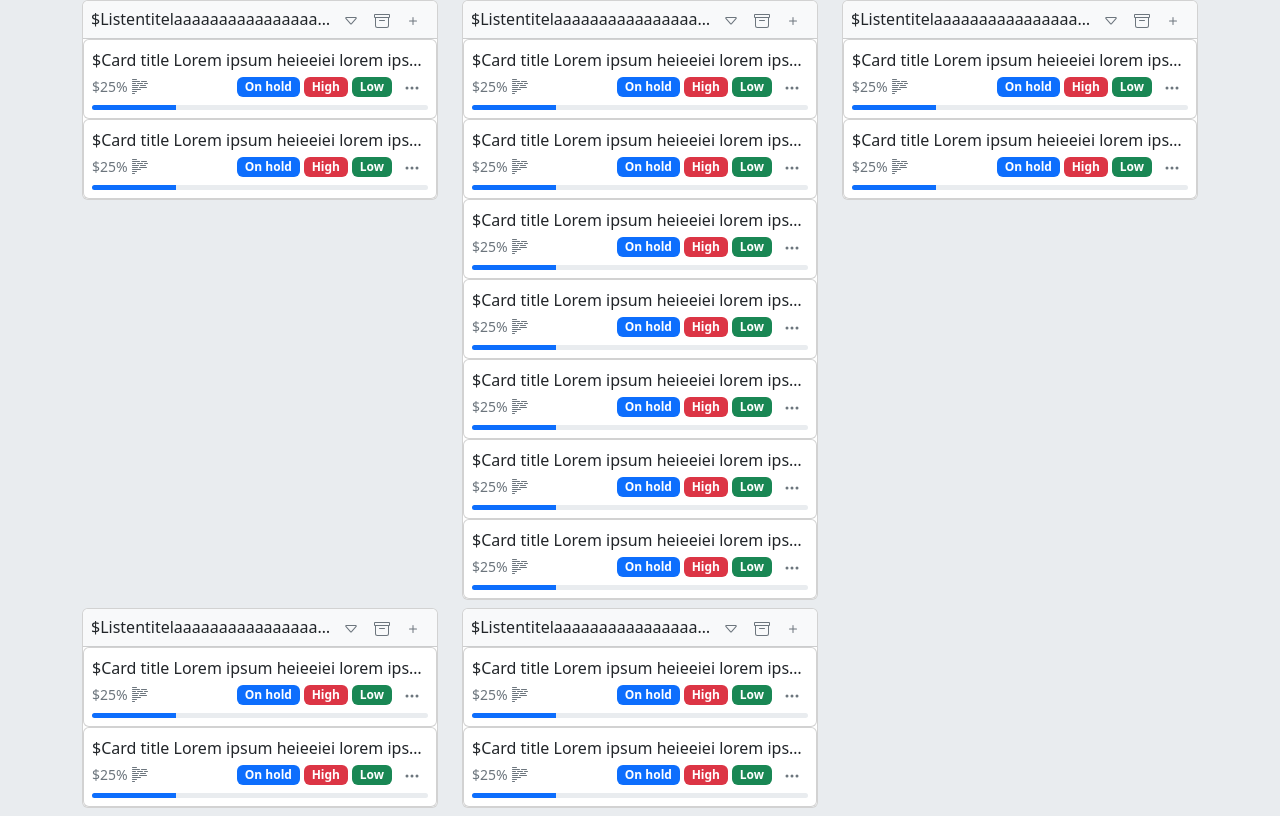
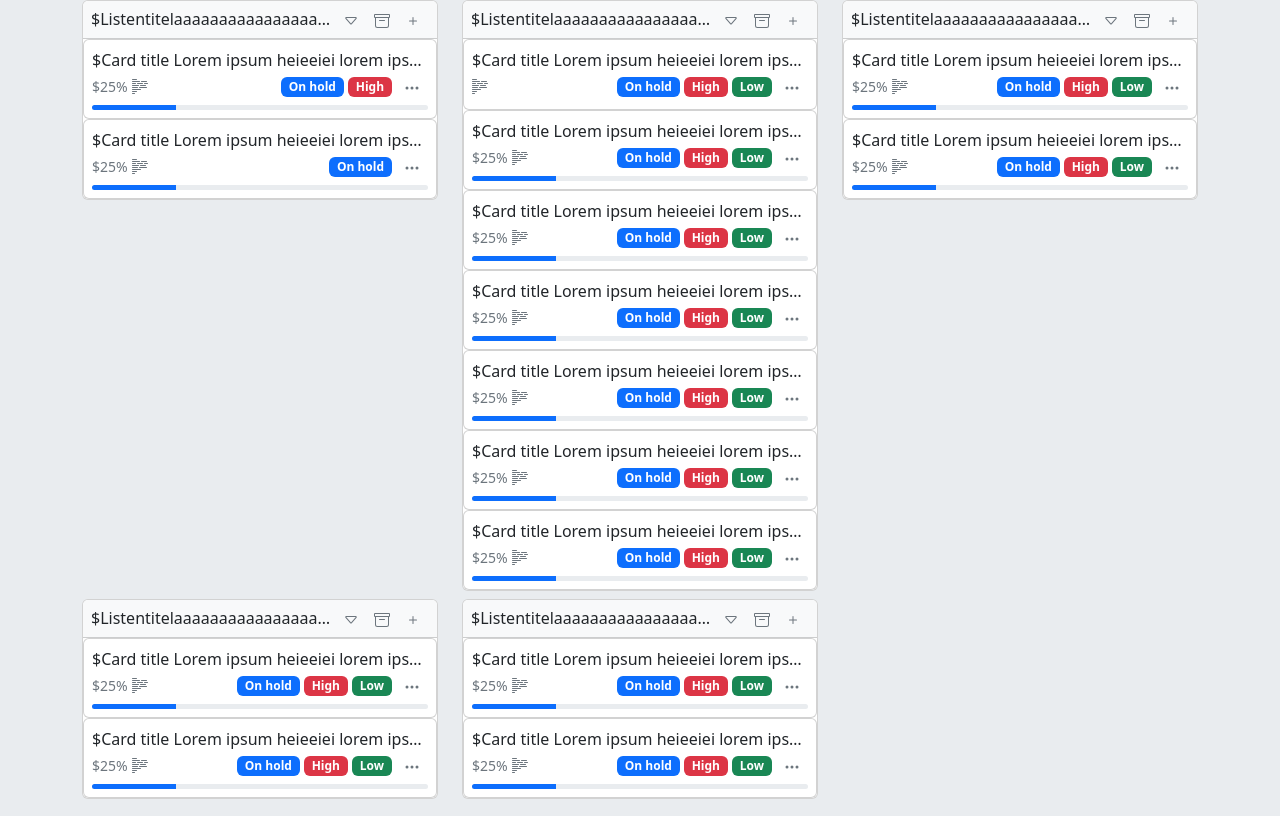
Before and after one commit to b1ggi/todo-app, a Flask app: page / in a window 1280 px wide. Shown: the part 46-862 px from the top of the page. Run offline with Flask 3, Linux system fonts and the light colour scheme.

Commit message:
d-none example

```diff
--- a/templates/index.html
+++ b/templates/index.html
@@ -109,7 +109,7 @@
                   <!-- Todo: entweder wenn $prio high -->
                   <span class="badge bg-danger text-white">High</span>
                   <!-- Todo: oder wenn $prio low, oder nichts-->
-                  <span class="badge bg-success text-white">Low</span>
+                  <span class="badge bg-success text-white d-none">Low</span>
                   <!-- Todo: Dreipunkt Button -->
                   <button class="btn btn-outline-secondary btn-sm border-0">
                     <svg xmlns="http://www.w3.org/2000/svg" width="16" height="16" fill="currentColor"
@@ -150,9 +150,9 @@
                   <!-- Todo: Wenn $onHold -->
                   <span class="badge bg-primary text-white">On hold</span>
                   <!-- Todo: entweder wenn $prio high -->
-                  <span class="badge bg-danger text-white">High</span>
+                  <span class="badge bg-danger text-white d-none">High</span>
                   <!-- Todo: oder wenn $prio low, oder nichts-->
-                  <span class="badge bg-success text-white">Low</span>
+                  <span class="badge bg-success text-white d-none">Low</span>
                   <!-- Todo: Dreipunkt Button -->
                   <button class="btn btn-outline-secondary btn-sm border-0">
                     <svg xmlns="http://www.w3.org/2000/svg" width="16" height="16" fill="currentColor"
@@ -222,7 +222,7 @@
               <div class="d-flex align-items-center">
                 <div class="d-flex gap-1 align-items-center">
                   <!-- Todo: Subtask %, d-none wenn kein subtask -->
-                  <small class="text-secondary mb-0">$25%</small>
+                  <small class="text-secondary mb-0 d-none">$25%</small>
                   <!-- Todo: d-none wenn kein body -->
                   <svg xmlns="http://www.w3.org/2000/svg" width="16" height="16" fill="currentColor"
                     class="bi bi-body-text text-secondary" viewBox="0 0 16 16">
@@ -248,7 +248,7 @@
                 </div>
               </div>
               <!-- Todo: Subtask Progress, d-none wenn kein subtask -->
-              <div class="progress mt-1" style="height: 5px;">
+              <div class="progress mt-1 d-none" style="height: 5px;">
                 <div class="progress-bar" role="progressbar" style="width: 25%;" aria-valuenow="25" aria-valuemin="0"
                   aria-valuemax="100">
                 </div>
```
